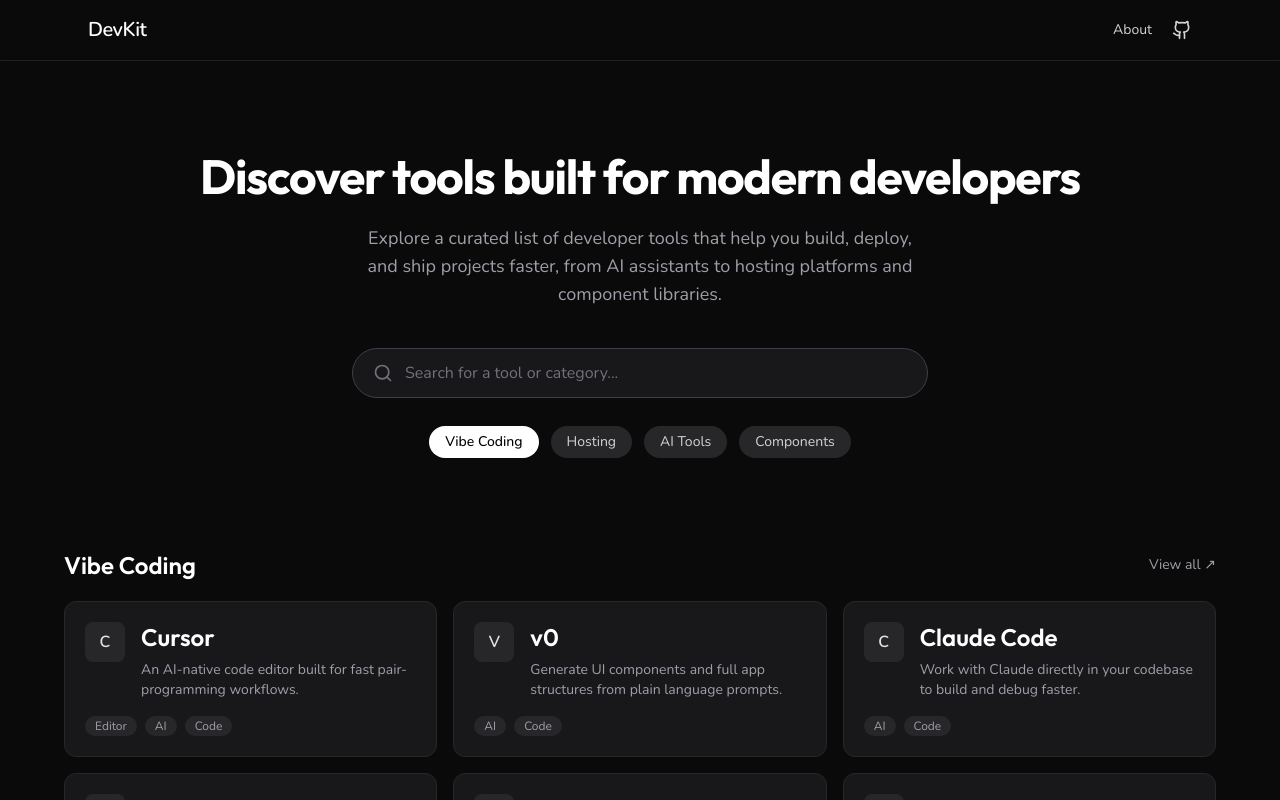
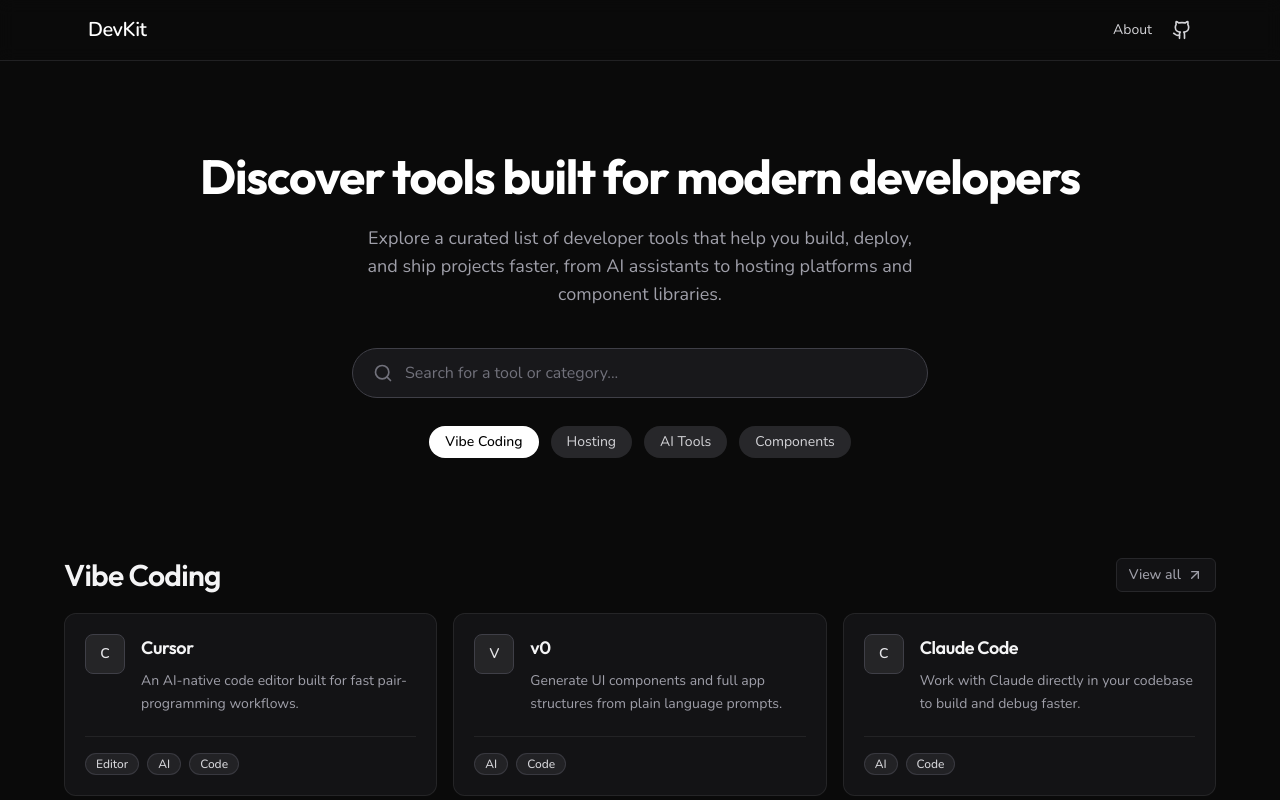
Before and after one commit to lowish/DevKit-SearchToolsDev, a Next.js app: page / in a window 1280 px wide. Shown: the top 800 px of the page. Built offline with nearby package versions, Linux system fonts and the light colour scheme.

Commit message:
Refactor the style into shadcn-style

```diff
--- a/components/ToolsShowcase.tsx
+++ b/components/ToolsShowcase.tsx
@@ -1,4 +1,5 @@
 import Link from "next/link";
+import { ArrowUpRight } from "lucide-react";
 
 interface Tool {
   name: string;
@@ -90,7 +91,7 @@
     slug: "components",
     tools: [
       {
-        name: "shadcn/ui",
+        name: "Shadcn/ui",
         description: "Composable React components built for customization with Tailwind CSS.",
         tags: ["React", "UI"],
       },
@@ -197,16 +198,19 @@
 
 export function ToolsShowcase() {
   return (
-    <section className="mx-auto w-full max-w-6xl pb-12">
+    <section className="mx-auto w-full max-w-6xl pb-12 pt-2">
       {categories.map((category) => (
-        <div key={category.slug} id={category.slug} className="mb-16">
-          <div className="mb-5 flex items-center justify-between gap-4">
-            <h2 className="text-2xl font-semibold text-white">{category.name}</h2>
+        <div key={category.slug} id={category.slug} className="mb-16 space-y-5">
+          <div className="flex items-center justify-between gap-4">
+            <h2 className="text-2xl font-semibold tracking-tight text-zinc-100 md:text-3xl">
+              {category.name}
+            </h2>
             <Link
               href={`#${category.slug}`}
-              className="text-sm text-zinc-400 transition-colors hover:text-zinc-200"
+              className="inline-flex items-center gap-1.5 rounded-md border border-zinc-800 bg-zinc-900/60 px-3 py-1.5 text-sm font-medium text-zinc-400 transition-all hover:border-zinc-700 hover:text-zinc-100"
             >
-              View all ↗
+              View all
+              <ArrowUpRight className="h-4 w-4" aria-hidden="true" />
             </Link>
           </div>
 
@@ -217,24 +221,28 @@
                 href={getToolHref(tool.name)}
                 target="_blank"
                 rel="noreferrer noopener"
-                className="rounded-xl border border-zinc-800 bg-zinc-900 p-5 transition-all duration-200 hover:border-zinc-600"
+                className="group flex h-full flex-col rounded-xl border border-zinc-800/90 bg-zinc-900/70 p-5 transition-all duration-200 hover:border-zinc-700"
               >
                 <div className="flex items-start gap-4">
-                  <div className="flex h-10 w-10 shrink-0 items-center justify-center rounded-lg bg-zinc-800 text-base font-semibold text-zinc-200">
+                  <div className="flex h-10 w-10 shrink-0 items-center justify-center rounded-lg border border-zinc-700 bg-zinc-800/90 text-sm font-semibold text-zinc-200">
                     {getToolInitial(tool.name)}
                   </div>
 
-                  <div className="min-w-0">
-                    <h3 className="text-2xl font-semibold leading-tight text-white">{tool.name}</h3>
-                    <p className="mt-2 line-clamp-2 text-sm text-zinc-400">{tool.description}</p>
+                  <div className="min-w-0 flex-1">
+                    <h3 className="text-lg font-semibold tracking-tight text-zinc-100 transition-colors group-hover:text-white">
+                      {tool.name}
+                    </h3>
+                    <p className="mt-2 line-clamp-2 text-sm leading-relaxed text-zinc-400">
+                      {tool.description}
+                    </p>
                   </div>
                 </div>
 
-                <div className="mt-4 flex flex-wrap gap-2">
+                <div className="mt-5 flex flex-wrap gap-2 border-t border-zinc-800/80 pt-4">
                   {tool.tags.map((tag) => (
                     <span
                       key={`${tool.name}-${tag}`}
-                      className="rounded-full bg-zinc-800 px-2.5 py-0.5 text-xs text-zinc-400"
+                      className="rounded-full border border-zinc-700/80 bg-zinc-800/80 px-2.5 py-0.5 text-xs font-medium text-zinc-300"
                     >
                       {tag}
                     </span>
```
